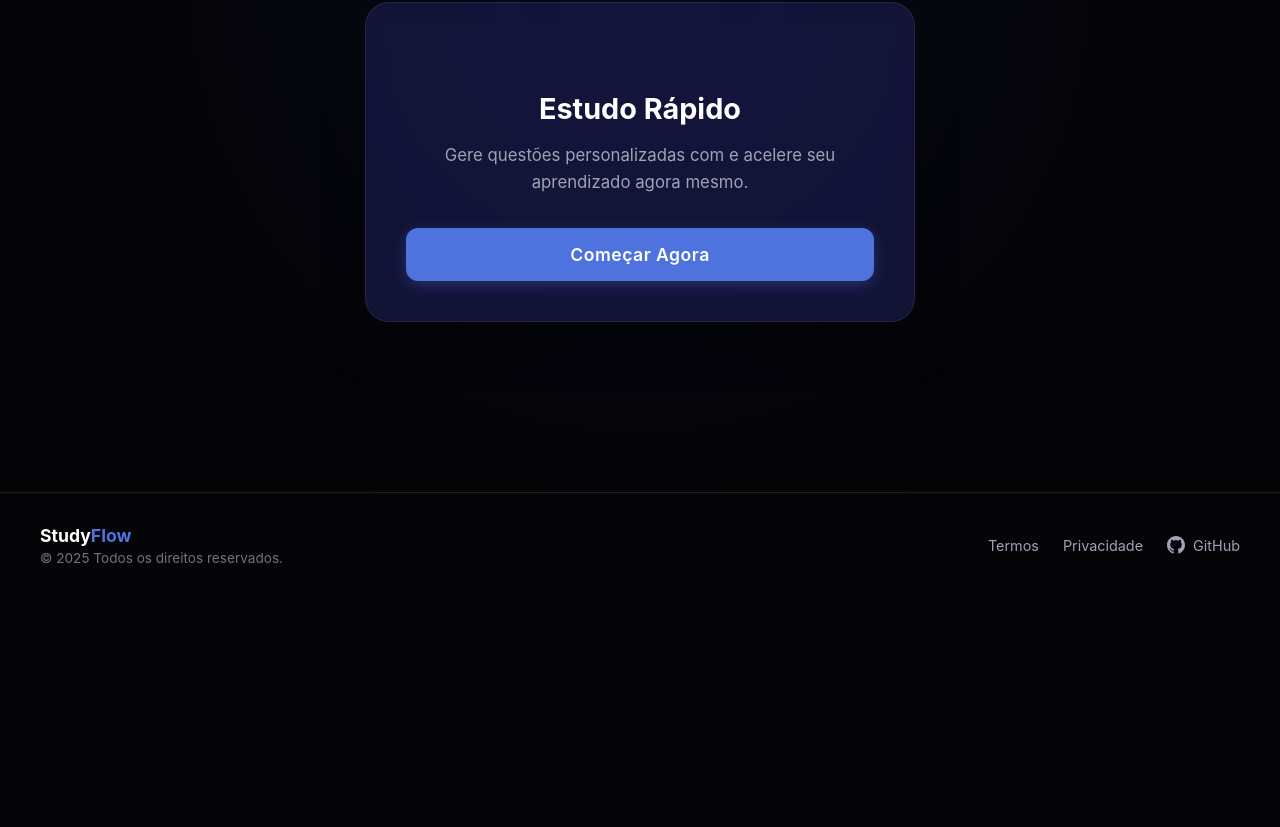
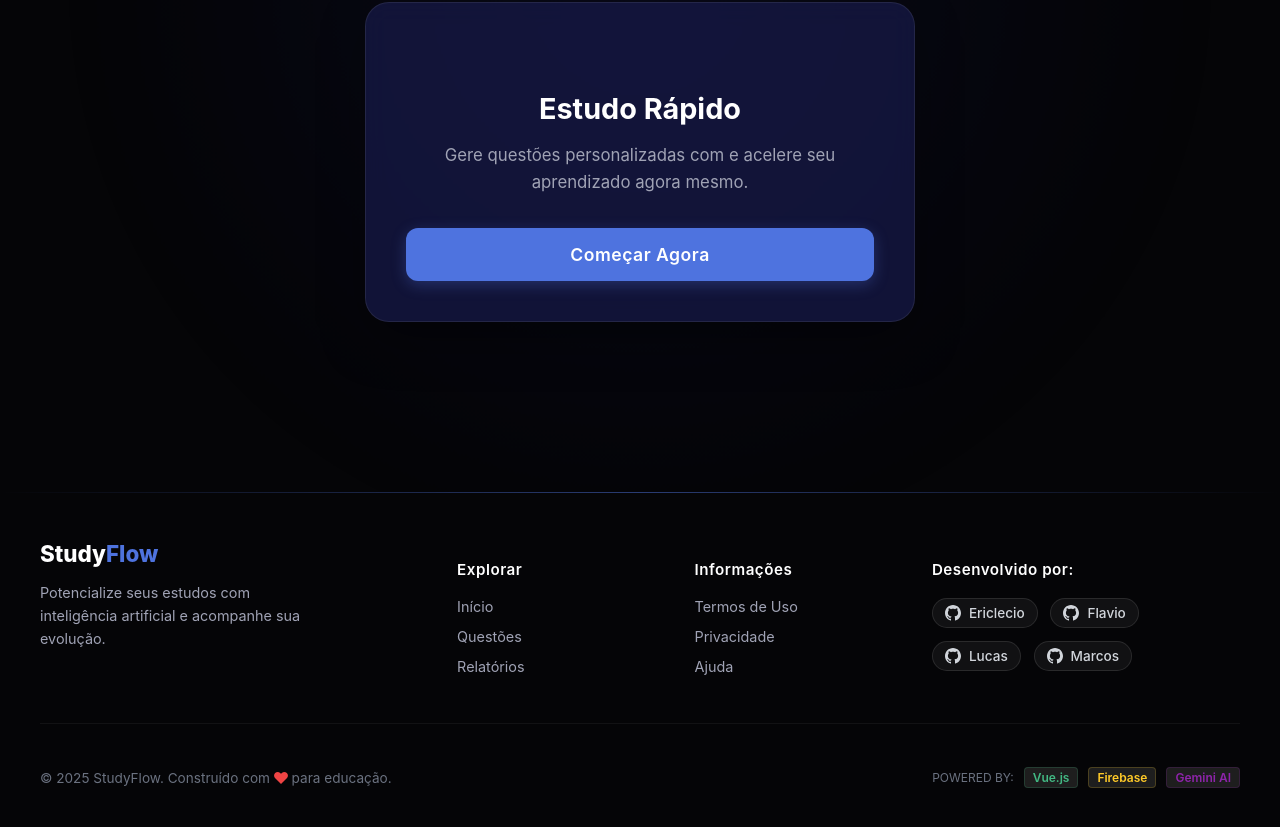
Before and after one commit to Ericlecio/StudyFlow, a Vue app: page /home in a window 1280 px wide. Shown: the part 427-1254 px from the top of the page. Before the commit the page ends 1025 px from the top, so only its background shows below. Built offline with nearby package versions, Linux system fonts and the light colour scheme; no server answers; sample sign-in values are in the browser's storage.

Commit message:
atualização do Footer

```diff
--- a/src/components/Footer.vue
+++ b/src/components/Footer.vue
@@ -1,28 +1,68 @@
 <template>
   <footer class="footer">
-    <div class="container footer-content">
-      <div class="footer-left">
+    <div class="gradient-border"></div>
+
+    <div class="container">
+      <div class="footer-top">
+
+        <div class="footer-col brand-col">
           <span class="brand">Study<span class="brand-highlight">Flow</span></span>
-        <p class="copyright">
-          &copy; {{ currentYear }} Todos os direitos reservados.
+          <p class="slogan">
+            Potencialize seus estudos com inteligência artificial e acompanhe sua evolução.
           </p>
         </div>
 
-      <div class="footer-right">
-        <a href="#" class="footer-link">Termos</a>
-        <a href="#" class="footer-link">Privacidade</a>
+        <div class="footer-col">
+          <h4 class="col-title">Explorar</h4>
+          <nav class="footer-nav">
+            <router-link to="/home">Início</router-link>
+            <router-link to="/questions">Questões</router-link>
+            <router-link to="/report">Relatórios</router-link>
+          </nav>
+        </div>
 
+        <div class="footer-col">
+          <h4 class="col-title">Informações</h4>
+          <nav class="footer-nav">
+            <a href="#">Termos de Uso</a>
+            <a href="#">Privacidade</a>
+            <a href="#">Ajuda</a>
+          </nav>
+        </div>
+
+        <div class="footer-col">
+          <h4 class="col-title">Desenvolvido por:</h4>
+          <div class="dev-grid">
             <a
-          href="https://github.com/Ericlecio/StudyFlow"
+              v-for="(dev, index) in developers"
+              :key="index"
+              :href="dev.url"
               target="_blank"
               rel="noopener noreferrer"
-          class="footer-link github-link"
+              class="dev-badge"
+              :title="'Ver GitHub de ' + dev.name"
             >
-          <svg class="github-icon" viewBox="0 0 24 24" width="18" height="18" fill="currentColor">
+              <svg class="github-icon" viewBox="0 0 24 24" width="16" height="16" fill="currentColor">
                 <path d="M12 0c-6.626 0-12 5.373-12 12 0 5.302 3.438 9.8 8.207 11.387.599.111.793-.261.793-.577v-2.234c-3.338.726-4.033-1.416-4.033-1.416-.546-1.387-1.333-1.756-1.333-1.756-1.089-.745.083-.729.083-.729 1.205.084 1.839 1.237 1.839 1.237 1.07 1.834 2.807 1.304 3.492.997.107-.775.418-1.305.762-1.604-2.665-.305-5.467-1.334-5.467-5.931 0-1.311.469-2.381 1.236-3.221-.124-.303-.535-1.524.117-3.176 0 0 1.008-.322 3.301 1.23.957-.266 1.983-.399 3.003-.404 1.02.005 2.047.138 3.006.404 2.291-1.552 3.297-1.23 3.297-1.23.653 1.653.242 2.874.118 3.176.77.84 1.235 1.911 1.235 3.221 0 4.609-2.807 5.624-5.479 5.921.43.372.823 1.102.823 2.222v3.293c0 .319.192.694.801.576 4.765-1.589 8.199-6.086 8.199-11.386 0-6.627-5.373-12-12-12z"/>
               </svg>
-          GitHub
+              <span>{{ dev.firstName }}</span>
             </a>
+          </div>
+        </div>
+      </div>
+
+      <div class="footer-bottom">
+        <p class="copyright">
+          &copy; {{ currentYear }} StudyFlow. Construído com
+          <span class="heart">❤</span> para educação.
+        </p>
+
+        <div class="tech-stack">
+          <span class="tech-label">Powered by:</span>
+          <span class="tech-tag vue">Vue.js</span>
+          <span class="tech-tag firebase">Firebase</span>
+          <span class="tech-tag gemini">Gemini AI</span>
+        </div>
       </div>
     </div>
   </footer>
@@ -32,24 +72,127 @@
 import { ref } from 'vue';
 
 const currentYear = ref(new Date().getFullYear());
+
+const developers = [
+  { name: 'Ericlecio Thiago', firstName: 'Ericlecio', url: 'https://github.com/Ericlecio' },
+  { name: 'Flavio Wallefy', firstName: 'Flavio', url: 'https://github.com/FlavioWallefy1' },
+  { name: 'Lucas Rafael', firstName: 'Lucas', url: 'https://github.com/lucasrafael2601' },
+  { name: 'Marcos Vinicius', firstName: 'Marcos', url: 'https://github.com/MoraesMarcos' },
+];
 </script>
 
 <style scoped>
 .footer {
-  /* Cor exata do fundo da página */
   background-color: #050507;
-  /* Borda sutil */
-  border-top: 1px solid #1e1e1e;
-
-  padding: 2rem 0;
+  position: relative;
   margin-top: auto;
   width: 100%;
+  font-family: 'Inter', sans-serif;
+  padding-top: 3rem;
+  padding-bottom: 2rem;
 }
 
-.footer-content {
+
+.gradient-border {
+  position: absolute;
+  top: 0;
+  left: 0;
+  width: 100%;
+  height: 1px;
+  background: linear-gradient(90deg, transparent, #4e73df, transparent);
+  opacity: 0.5;
+}
+
+.container {
   max-width: 1200px;
   margin: 0 auto;
-  padding: 0 1rem;
+  padding: 0 1.5rem;
+}
+
+
+.footer-top {
+  display: grid;
+  grid-template-columns: 1.5fr 0.8fr 0.8fr 1.2fr;
+  gap: 2rem;
+  margin-bottom: 3rem;
+}
+
+.col-title {
+  color: #fff;
+  font-size: 0.95rem;
+  font-weight: 600;
+  margin-bottom: 1.2rem;
+  letter-spacing: 0.5px;
+}
+
+
+.brand {
+  font-weight: 800;
+  font-size: 1.4rem;
+  color: #fff;
+  display: block;
+  margin-bottom: 0.8rem;
+}
+.brand-highlight { color: #4e73df; }
+.slogan {
+  color: #a0a3b5;
+  font-size: 0.9rem;
+  line-height: 1.6;
+  max-width: 280px;
+}
+
+
+.footer-nav {
+  display: flex;
+  flex-direction: column;
+  gap: 0.8rem;
+}
+
+.footer-nav a {
+  color: #a0a3b5;
+  text-decoration: none;
+  font-size: 0.9rem;
+  transition: color 0.2s, padding-left 0.2s;
+}
+
+.footer-nav a:hover {
+  color: #4e73df;
+  padding-left: 5px;
+}
+
+
+.dev-grid {
+  display: flex;
+  flex-wrap: wrap;
+  gap: 0.8rem;
+}
+
+.dev-badge {
+  display: flex;
+  align-items: center;
+  gap: 8px;
+  background: rgba(255, 255, 255, 0.05);
+  border: 1px solid rgba(255, 255, 255, 0.1);
+  padding: 6px 12px;
+  border-radius: 20px;
+  color: #d1d5db;
+  text-decoration: none;
+  font-size: 0.85rem;
+  font-weight: 500;
+  transition: all 0.3s ease;
+}
+
+.dev-badge:hover {
+  background: rgba(78, 115, 223, 0.15);
+  border-color: #4e73df;
+  color: #fff;
+  transform: translateY(-2px);
+}
+
+
+.footer-bottom {
+  border-top: 1px solid rgba(255, 255, 255, 0.05);
+  padding-top: 2rem;
   display: flex;
   justify-content: space-between;
   align-items: center;
@@ -57,54 +200,50 @@ const currentYear = ref(new Date().getFullYear());
   gap: 1rem;
 }
 
-/* --- Brand Styles --- */
-.brand {
-  font-weight: 700;
-  font-size: 1.1rem;
-  color: #fff;
-  display: block;
-  margin-bottom: 0.25rem;
+.copyright {
+  color: #6b7280;
+  font-size: 0.85rem;
+}
+.heart { color: #ef4444; animation: beat 1.5s infinite; display: inline-block; }
+
+
+.tech-stack {
+  display: flex;
+  align-items: center;
+  gap: 10px;
 }
 
-.brand-highlight {
-  color: #4e73df;
+.tech-label { font-size: 0.75rem; color: #6b7280; text-transform: uppercase; }
+
+.tech-tag {
+  font-size: 0.75rem;
+  padding: 2px 8px;
+  border-radius: 4px;
+  font-weight: 600;
+  background: #1e1e1e;
 }
 
-.copyright {
-  font-size: 0.85rem;
-  color: #6c757d;
-  margin: 0;
+.tech-tag.vue { color: #42b883; border: 1px solid rgba(66, 184, 131, 0.2); }
+.tech-tag.firebase { color: #ffca28; border: 1px solid rgba(255, 202, 40, 0.2); }
+.tech-tag.gemini { color: #8e24aa; border: 1px solid rgba(142, 36, 170, 0.2); }
+
+@keyframes beat {
+  0%, 100% { transform: scale(1); }
+  50% { transform: scale(1.2); }
 }
 
-/* --- Links --- */
-.footer-right {
-  display: flex;
-  gap: 1.5rem;
-  align-items: center;
+@media (max-width: 768px) {
+  .footer-top {
+    grid-template-columns: 1fr;
+    gap: 2.5rem;
+    text-align: center;
   }
 
-.footer-link {
-  color: #a0a3b5;
-  text-decoration: none;
-  font-size: 0.9rem;
-  transition: color 0.2s;
-  display: flex;
-  align-items: center;
-  gap: 8px;
-}
+  .slogan { margin: 0 auto; }
 
-.footer-link:hover {
-  color: #4e73df;
-}
+  .dev-grid, .footer-nav { justify-content: center; align-items: center; }
 
-/* Específico para o GitHub para alinhar o ícone */
-.github-icon {
-  margin-top: -2px; /* Ajuste fino vertical */
-}
-
-/* Responsivo */
-@media (max-width: 600px) {
-  .footer-content {
+  .footer-bottom {
     flex-direction: column;
     text-align: center;
   }
```
Lines whose indentation alone changed are shown as unchanged.
